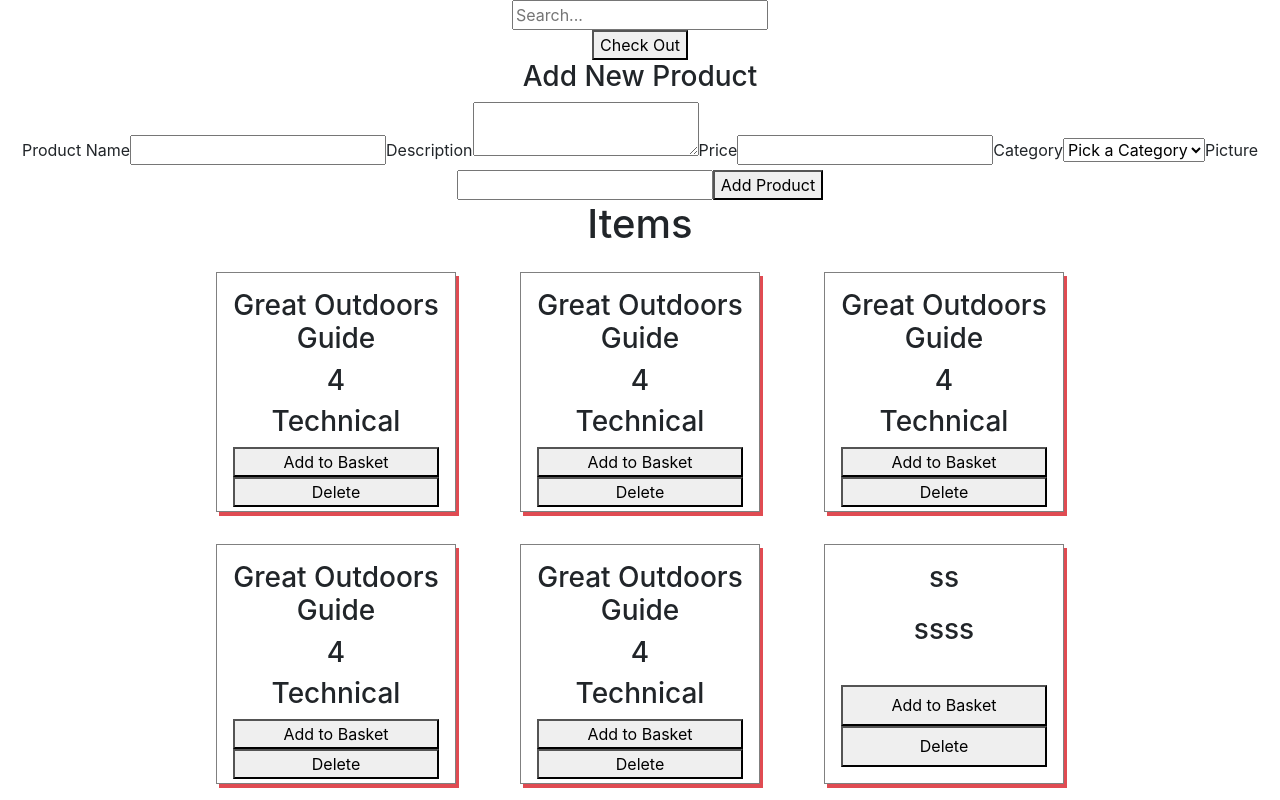
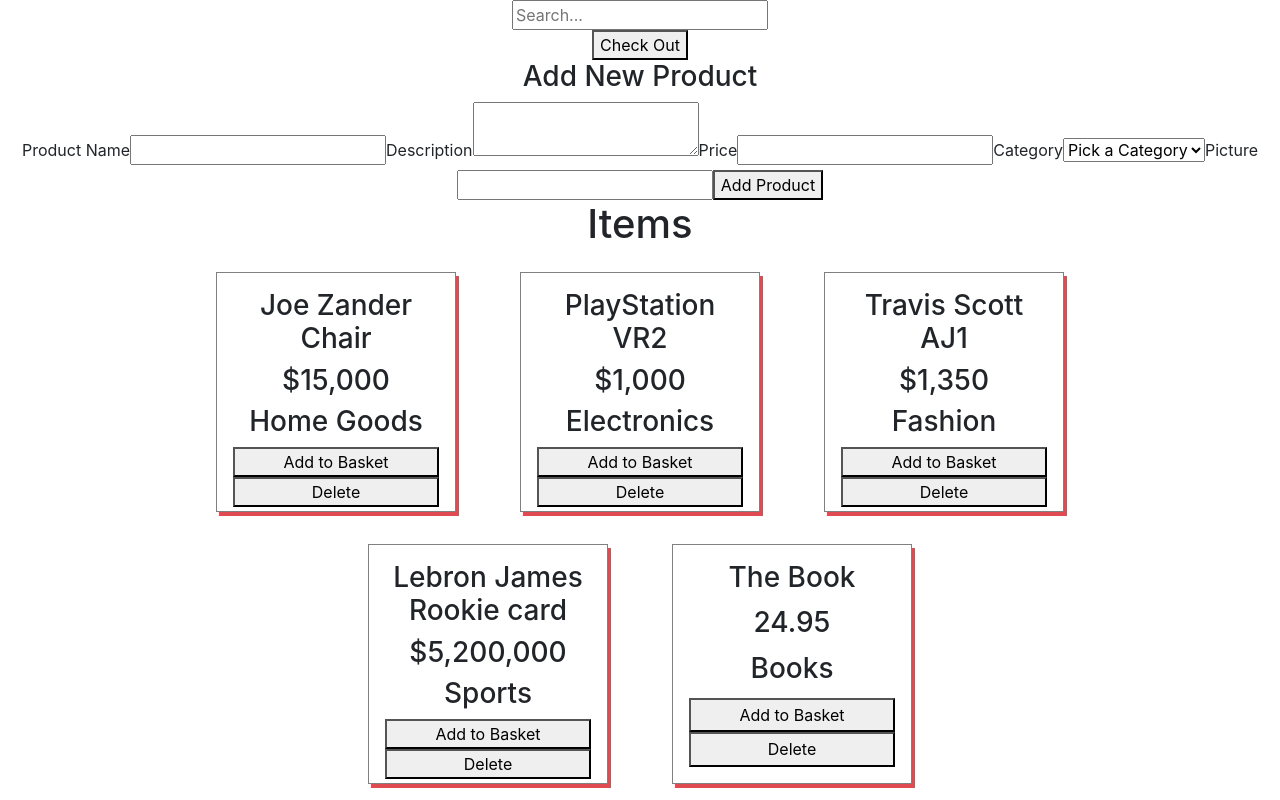
Before and after one commit to pepelacon/project-second-phase, a React (Create React App) app in the folder my-app/: page / in a window 1280 px wide. Built offline with nearby package versions, Linux system fonts and the light colour scheme; data requests are answered from the project's data file.

Commit message:
add basket

```diff
--- a/my-app/db.json
+++ b/my-app/db.json
@@ -2,57 +2,48 @@
   "items": [
     {
       "id": 1,
-      "name": "Great Outdoors Guide",
-      "description": "Plan your next adventure to in the U.S. National Parks!",
-      "price": 4,
+      "name": "Joe Zander Chair",
+      "description": "",
+      "price": "$15,000",
       "rating": 5,
-      "image": "https://i.imgur.com/8GnP2Uw.png",
-      "category": "Technical"
+      "image": "https://static.designboom.com/wp-content/dbsub/452926/2023-02-09/studio-danucio-future-avantgarde-everything-is-possible-8-63e51ebeab4d6.jpg",
+      "category": "Home Goods"
     },
     {
       "id": 2,
-      "name": "Great Outdoors Guide",
-      "description": "Plan your next adventure to in the U.S. National Parks!",
-      "price": 4,
+      "name": "PlayStation VR2",
+      "description": "Virtual reality set",
+      "price": "$1,000",
       "rating": 5,
-      "image": "https://i.imgur.com/8GnP2Uw.png",
-      "category": "Technical"
+      "image": "https://gmedia.playstation.com/is/image/SIEPDC/vr2-comfort-and-design-headset-2?fmt=png-alpha&scl=1",
+      "category": "Electronics"
     },
     {
       "id": 3,
-      "name": "Great Outdoors Guide",
-      "description": "Plan your next adventure to in the U.S. National Parks!",
-      "price": 4,
+      "name": "Travis Scott AJ1",
+      "description": "Air Jordan 1's designed by Travis Scott",
+      "price": "$1,350",
       "rating": 5,
-      "image": "https://i.imgur.com/8GnP2Uw.png",
-      "category": "Technical"
+      "image": "https://sneakernews.com/wp-content/uploads/2022/06/travis-scott-air-jordan-1-low-og-dm7866-162-5.jpg",
+      "category": "Fashion"
     },
     {
       "id": 4,
-      "name": "Great Outdoors Guide",
-      "description": "Plan your next adventure to in the U.S. National Parks!",
-      "price": 4,
+      "name": "Lebron James Rookie card",
+      "description": "Collectable NBA Rookie card",
+      "price": "$5,200,000",
       "rating": 5,
-      "image": "https://i.imgur.com/8GnP2Uw.png",
-      "category": "Technical"
+      "image": "https://hoopshype.com/wp-content/uploads/sites/92/2022/10/lebron-57-99-rookie.jpeg",
+      "category": "Sports"
     },
     {
       "id": 5,
-      "name": "Great Outdoors Guide",
-      "description": "Plan your next adventure to in the U.S. National Parks!",
-      "price": 4,
+      "name": "The Book",
+      "description": "Philosophy by Alan Watts",
+      "price": "24.95",
       "rating": 5,
-      "image": "https://i.imgur.com/8GnP2Uw.png",
-      "category": "Technical"
-    },
-    {
-      "name": "ss",
-      "description": "sss",
-      "price": "ssss",
-      "rating": 0,
-      "image": "ssss",
-      "category": "",
-      "id": 6
+      "image": "https://i.ebayimg.com/images/g/kd8AAOSwZjVj6prj/s-l1600.jpg",
+      "category": "Books"
     }
   ]
 }
--- a/my-app/src/App.js
+++ b/my-app/src/App.js
@@ -24,6 +24,7 @@
     setItemCounts((prev) => {return { ...prev, [item.id]: 1 }})
   }}
 
+  console.log(itemCounts);
 
   const checkOut = () =>{
     addItemToBasket([])
--- a/my-app/src/components/ShopCard.js
+++ b/my-app/src/components/ShopCard.js
@@ -1,5 +1,6 @@
 function ShopCard(item){
     const {id, name, price, category, setBasketItem, itemCounts, addQuatity} = item;
+
     const cartItemAmount = itemCounts[id]
 
     return (
```
